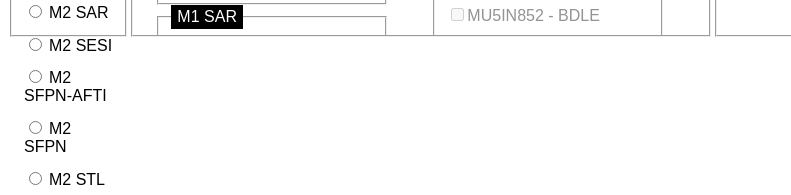
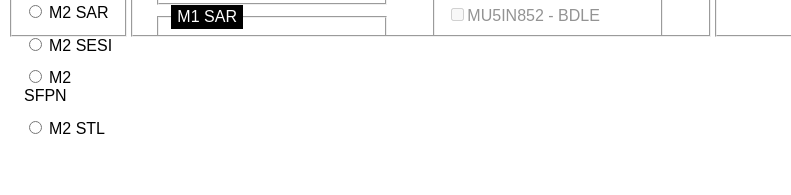
Before and after one commit to biskweet/MasterCal, a website: page index.html in a window 1280 px wide. Shown: the part 723-918 px from the top of the page, 0-791 px from the left. After the commit the page ends 868 px from the top, so only its background shows below. Drawn offline with Linux system fonts and the light colour scheme.

Commit message:
Removed M2 SFPN-AFTI from the list

```diff
--- a/index.html
+++ b/index.html
@@ -267,10 +267,6 @@
                     <label for="M2_SESI">M2 SESI</label>
                 </div>
                 <div>
-                    <input type="radio" name="specialty" id="M2_SFPN-AFTI">
-                    <label for="M2_SFPN-AFTI">M2 SFPN-AFTI</label>
-                </div>
-                <div>
                     <input type="radio" name="specialty" id="M2_SFPN">
                     <label for="M2_SFPN">M2 SFPN</label>
                 </div>
```
